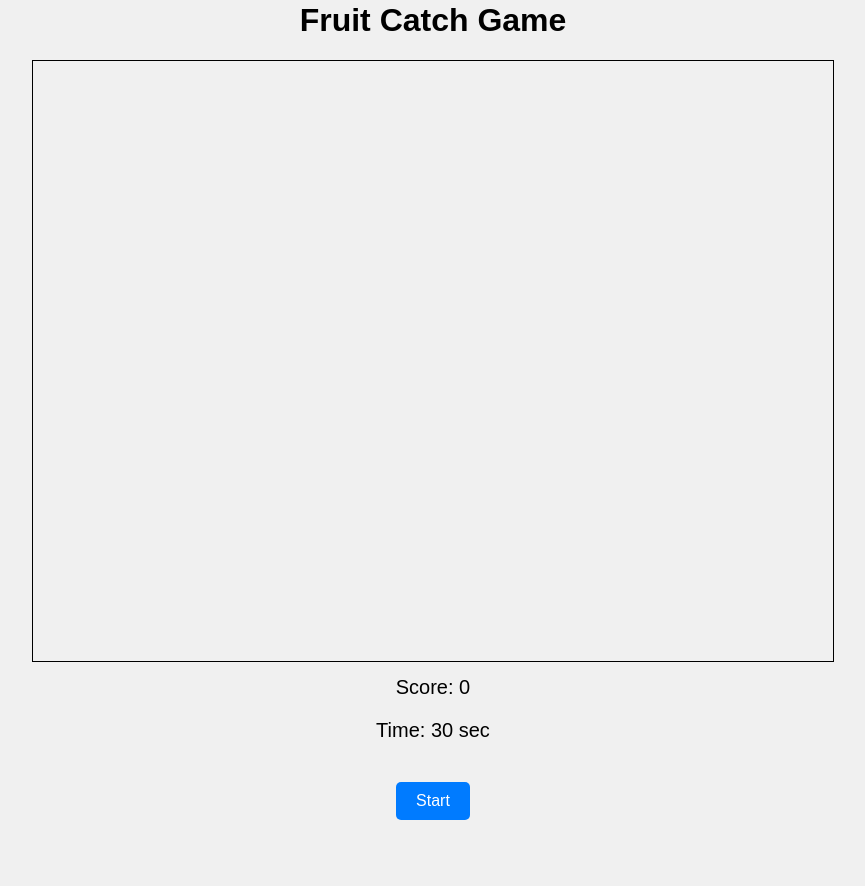
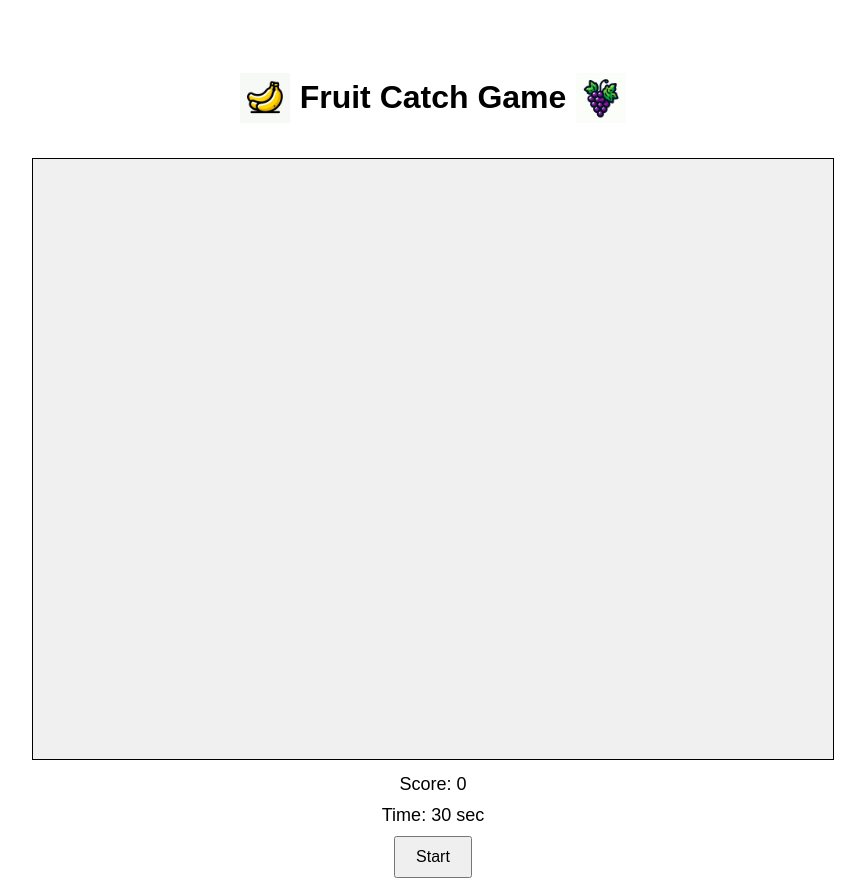
Before and after one commit to wakariyasuku/GitHub-Actions-Practice, a plain HTML site: page Frontend/index.html in a window 1280 px wide. Shown: the whole page, without its empty margins (207-1072 px from the left). Before the commit the page ends 820 px from the top, so only its background shows below. Drawn offline with Linux system fonts and the light colour scheme.

Commit message:
add fruit pic besides the title

```diff
--- a/Frontend/index.html
+++ b/Frontend/index.html
@@ -8,7 +8,11 @@
 </head>
 <body>
     <div id="game-container">
-        <h1>Fruit Catch Game</h1>
+        <div class="title-container">
+            <img src="images/banana.png" alt="Banana" class="title-image">
+            <h1>Fruit Catch Game</h1>
+            <img src="images/grape.png" alt="Grape" class="title-image">
+        </div>
         <canvas id="gameCanvas"></canvas>
         <p id="score-display">Score: <span id="score">0</span></p>
         <p id="timer-display">Time: <span id="timer">30</span> sec</p>
--- a/Frontend/styles.css
+++ b/Frontend/styles.css
@@ -1,47 +1,44 @@
 body {
-    display: flex;
-    justify-content: center;
-    align-items: center;
-    height: 100vh;
-    background-color: #f0f0f0;
+    text-align: center;
     font-family: Arial, sans-serif;
-    margin: 0;
 }
 
 #game-container {
-    text-align: center;
-    width: 100%;
+    display: inline-block;
+    margin-top: 50px;
+}
+
+.title-container {
+    display: flex;
+    align-items: center;
+    justify-content: center;
+    margin-bottom: 20px;
+}
+
+.title-image {
+    width: 50px;
+    height: 50px;
+    margin: 0 10px;
 }
 
 canvas {
-    border: 1px solid #000;
-    width: 100%;
-    height: auto;
-    max-width: 800px;
+    border: 1px solid black;
+    background-color: #f0f0f0;
 }
 
-p {
-    font-size: 20px;
-    margin-top: 10px;
+#score-display, #timer-display {
+    font-size: 18px;
+    margin: 10px 0;
 }
 
-button {
+#start-button, #restart-button {
     padding: 10px 20px;
     font-size: 16px;
-    margin-top: 20px;
     cursor: pointer;
-    border: none;
-    border-radius: 5px;
-    background-color: #007bff;
-    color: white;
 }
 
-button:hover {
-    background-color: #0056b3;
+#game-over-message {
+    font-size: 20px;
+    color: red;
+    margin: 20px 0;
 }
-
-@media (max-width: 600px) {
-    p {
-        font-size: 16px;
-    }
-}
```
